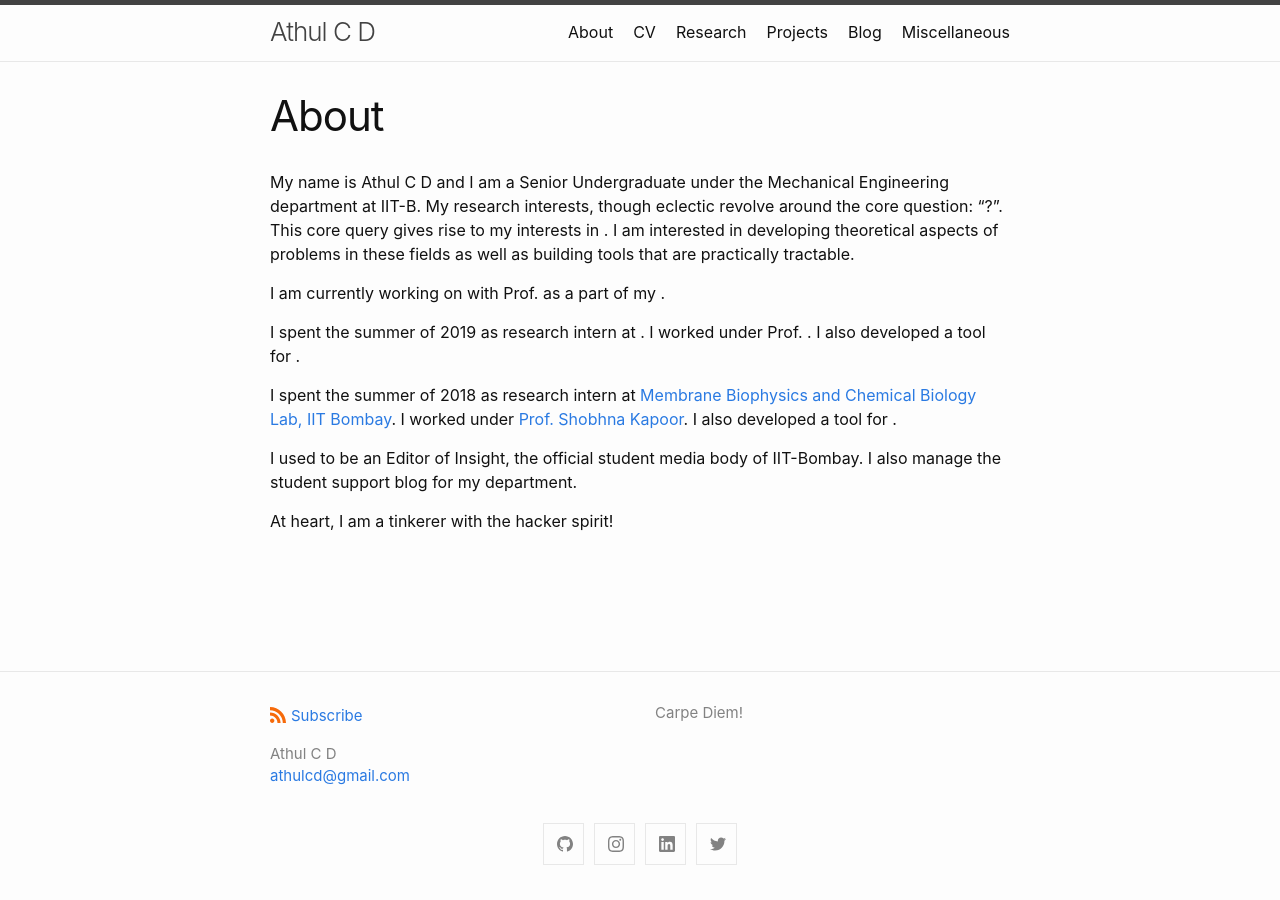
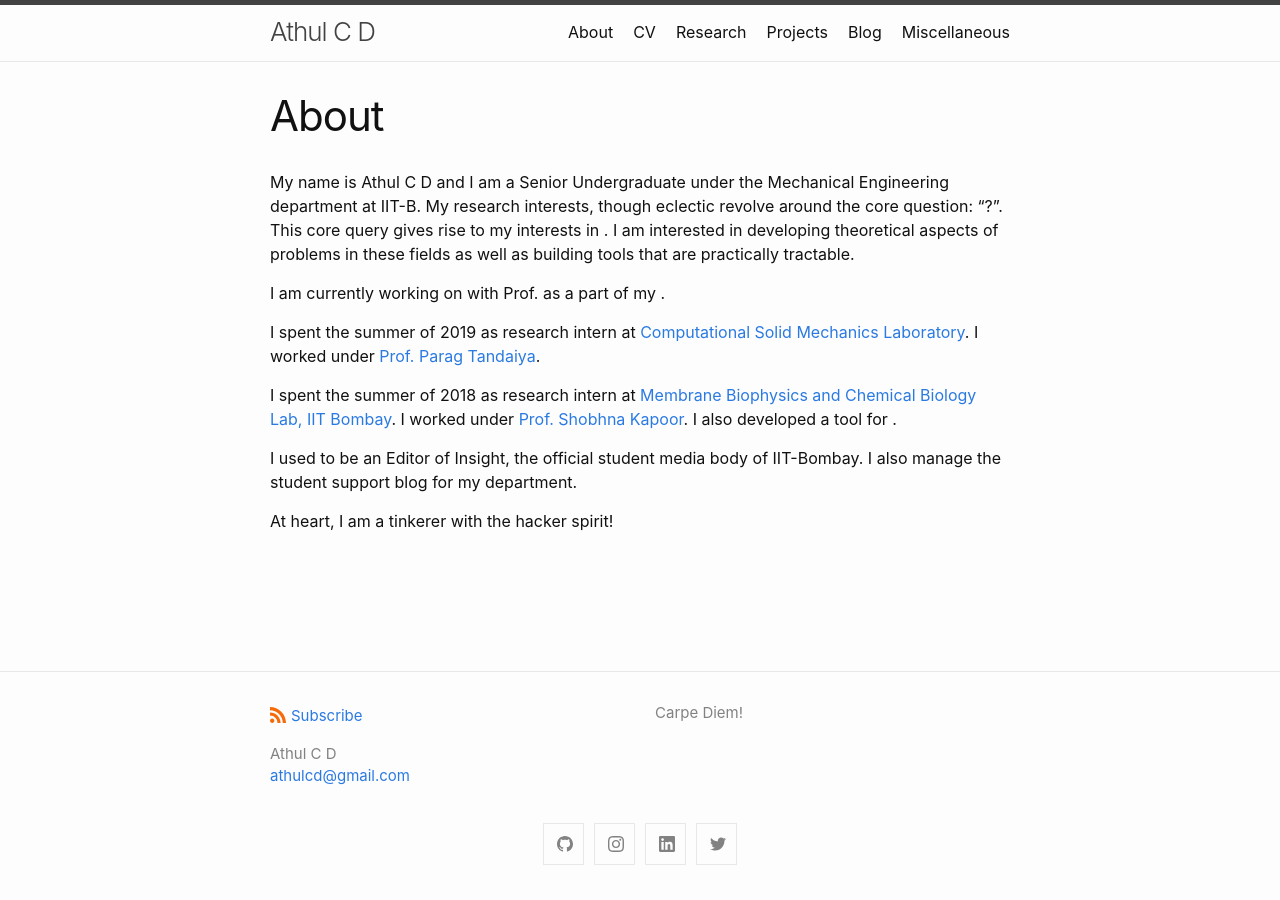
Before and after one commit to athulcd/athulcd.github.io, a Jekyll site: the page built from about.md, in a window 1280 px wide. Built offline with Jekyll 4.4.1, drawn with Linux system fonts in a browser that asks for light colours.

Commit message:
Update about.md

```diff
--- a/about.md
+++ b/about.md
@@ -7,7 +7,9 @@ My name is Athul C D and I am a Senior Undergraduate under the Mechanical Engine
 
 I am currently working on  with Prof.  as a part of my .
 
-I spent the summer of 2019 as research intern at . I worked under Prof. . I also developed a tool for .
+I spent the summer of 2019 as research intern at
+[Computational Solid Mechanics Laboratory](https://sites.google.com/site/paragtandaiya/laboratory). I worked under [Prof.
+Parag Tandaiya](https://sites.google.com/site/paragtandaiya/home).
 
 I spent the summer of 2018 as research intern at [Membrane Biophysics and Chemical Biology Lab, IIT Bombay](https://shobhnakapoor.wixsite.com/skapoor). I worked under [Prof. Shobhna Kapoor](https://www.chem.iitb.ac.in/?q=facultyuserview/144). I also developed a tool for .
 
```
